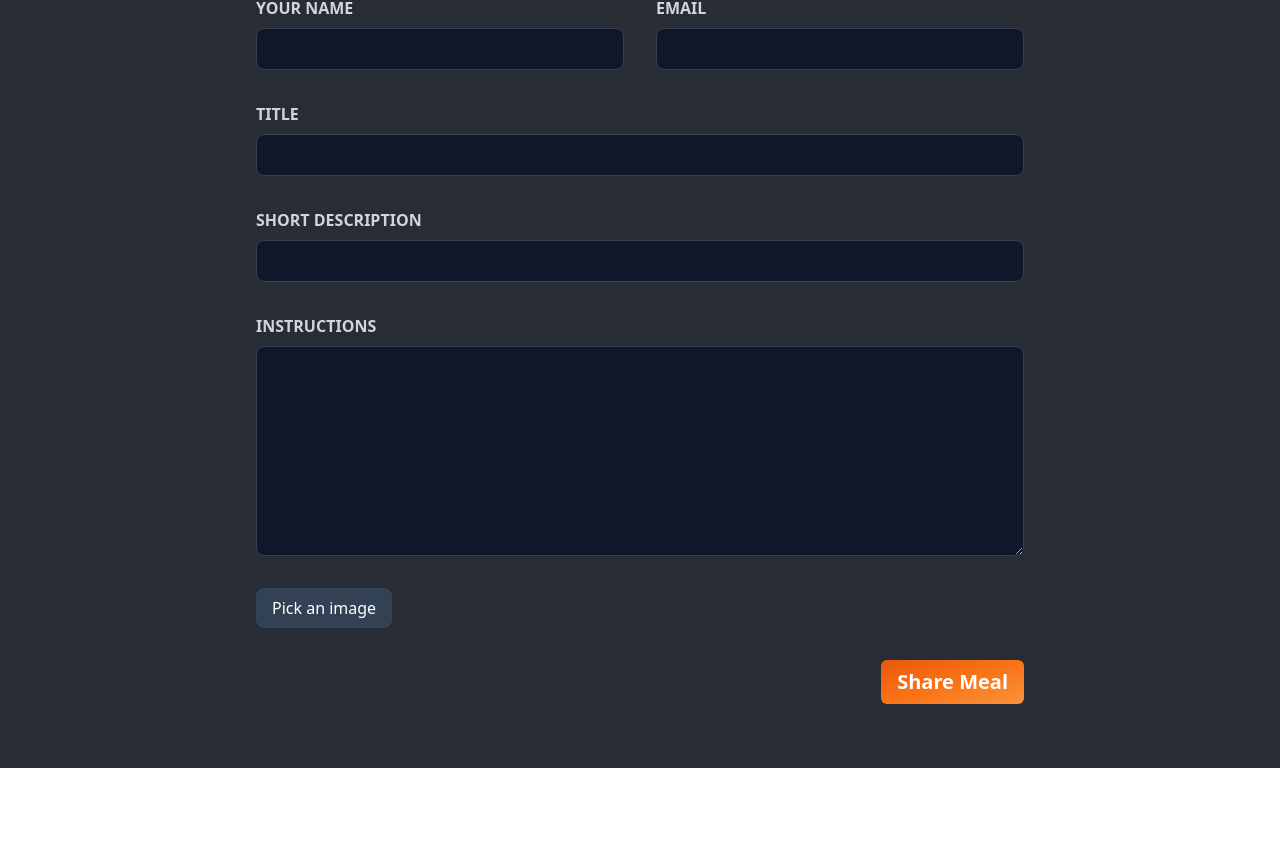
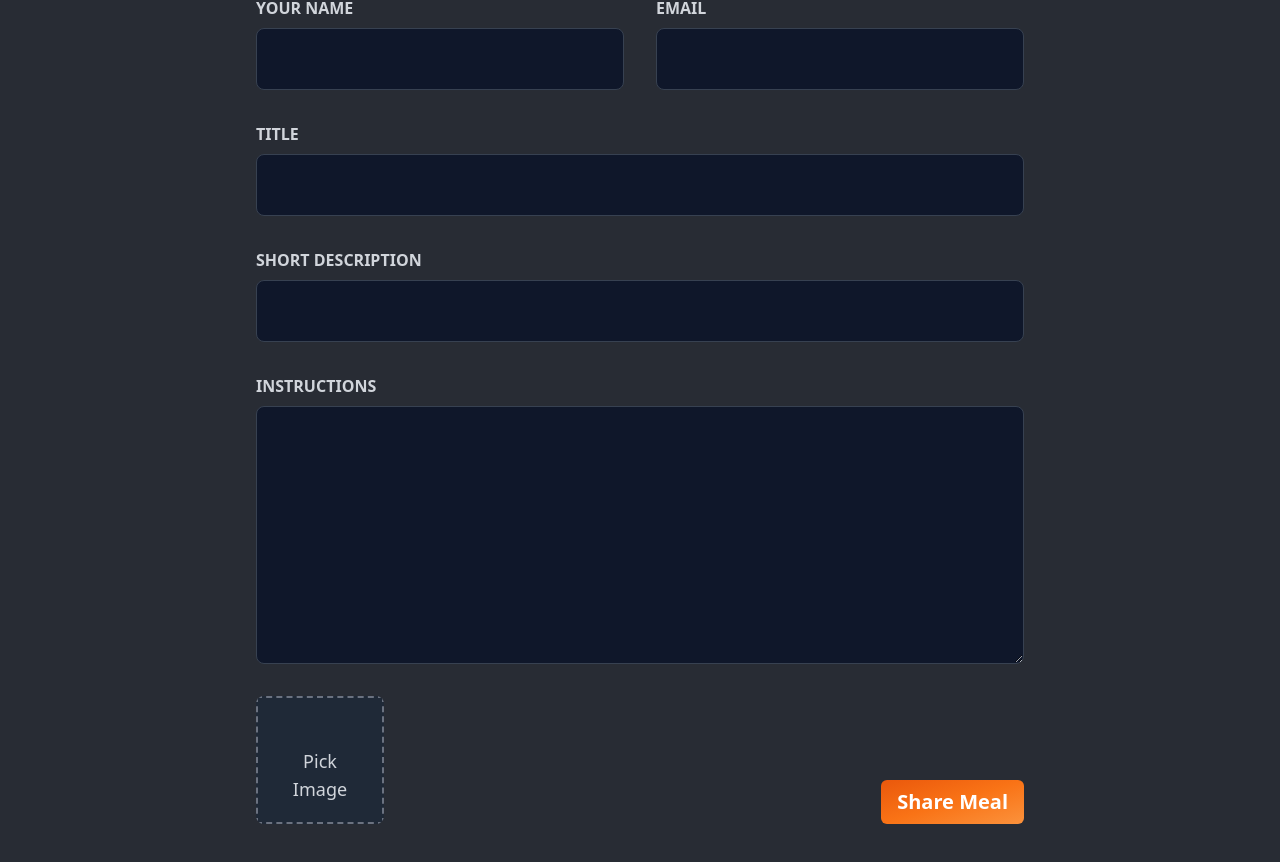
Before and after one commit to IIvexII/Foodies-nextjs, a Next.js app: page /meals/share in a window 1280 px wide. Shown: the part 436-1298 px from the top of the page. Before the commit the page ends 1204 px from the top, so only its background shows below. Built offline with nearby package versions, Linux system fonts and the light colour scheme.

Commit message:
feat: make the share page functional

```diff
--- /dev/null
+++ b/actions/share.ts
@@ -0,0 +1,13 @@
+"use server";
+
+export async function shareMeal(formData: FormData) {
+  const name = formData.get("name") as string;
+  const email = formData.get("email") as string;
+  const title = formData.get("title") as string;
+  const summery = formData.get("summery") as string;
+  const instructions = formData.get("instructions") as string;
+  const image = formData.get("image") as string;
+
+  console.log(name, email, title, summery, instructions, image);
+  // send the data to the server
+}
--- a/app/meals/share/page.tsx
+++ b/app/meals/share/page.tsx
@@ -1,3 +1,5 @@
+import { shareMeal } from "@/actions/share";
+
 import { CTAButton } from "@/components/cta-button";
 import HighLightedText from "@/components/highlighted-text";
 import ImagePicker from "@/components/meals/image-picker";
@@ -6,7 +8,7 @@ import TextInput from "@/components/meals/text-input";
 export default function ShareMealPage() {
 
 
-  return <form className="max-w-screen-md mx-auto flex flex-col gap-8 my-16">
+  return <form className="max-w-screen-md mx-auto flex flex-col gap-8 my-16" action={shareMeal}>
     <header className="mb-12">
       <h1 className="text-6xl font-semibold mb-2">Share your <HighLightedText>favorite recipe</HighLightedText></h1>
       <p className="text-2xl font-light">The world is waiting for your delicious recipe!</p>
@@ -18,8 +20,11 @@ export default function ShareMealPage() {
     <TextInput label="Title" name="title" />
     <TextInput label="Short Description" name="summery" />
     <TextInput label="Instructions" name="instructions" type="textarea" />
-    <ImagePicker />
 
-    <CTAButton className="self-end" type="submit" >Share Meal</CTAButton>
+    <div className="flex flex-row justify-between">
+      <ImagePicker />
+
+      <CTAButton className="self-end" type="submit" >Share Meal</CTAButton>
+    </div>
   </form>;
 }
--- a/components/meals/image-picker.tsx
+++ b/components/meals/image-picker.tsx
@@ -1,15 +1,45 @@
 "use client";
 
 import { useRef } from "react";
+import { useState } from "react";
 
 export default function ImagePicker() {
+    const [pickedImage, setPickedImage] = useState<string | null>(null);
     const ref = useRef<HTMLInputElement>(null);
 
     const pickImageHandler = () => {
         ref?.current?.click();
     }
-    return <div>
-        <input ref={ref} type="file" accept="image/jpeg, image/jpg, image/png" className="hidden" />
-        <button type="button" onClick={pickImageHandler} className="bg-slate-700 px-4 py-2 rounded-lg">Pick an image</button>
+
+    const pickedImageHandler = (event: React.ChangeEvent<HTMLInputElement>) => {
+        const file = event.target.files?.[0];
+        if (!file) {
+            setPickedImage(null);
+            return;
+        }
+        const reader = new FileReader();
+        reader.onload = () => {
+            setPickedImage(reader.result as string);
+        }
+        reader.readAsDataURL(file);
+    }
+
+    return <div className="flex  justify-between cursor-pointer relative">
+        <div className="w-32 h-32 bg-gray-800 rounded-lg overflow-hidden flex justify-center items-center">
+            {pickedImage ?
+                <img src={pickedImage} alt="Picked" className="w-full h-full object-cover" onClick={pickImageHandler} />
+                :
+                <p className="text-gray-300 text-center p-4 text-lg border-2 border-gray-500 border-dashed w-full h-full pt-[38%]" onClick={pickImageHandler}>Pick Image</p>
+            }
+        </div>
+        <input
+            ref={ref}
+            type="file"
+            accept="image/jpeg, image/jpg, image/png"
+            name="image"
+            className="absolute bottom-0 left-0 opacity-0"
+            onChange={pickedImageHandler}
+            required
+        />
     </div>
 }
--- a/components/meals/text-input.tsx
+++ b/components/meals/text-input.tsx
@@ -9,12 +9,12 @@ export default function TextInput({ label, name, type = "text" }: TextInputProps
     const renderInput = () => {
         if (type === "textarea") {
             return (
-                <textarea id={name} rows={8} className="p-2 bg-slate-900 border border-gray-700 rounded-lg focus:border-gray-500 focus:outline-none focus:ring-gray-500 focus:ring-offset-0 focus:ring-offset-gray-900 text-gray-200 placeholder-gray-500" />
+                <textarea id={name} rows={8} className="p-4 bg-slate-900 border border-gray-700 rounded-lg focus:border-gray-500 focus:outline-none focus:ring-gray-500 focus:ring-offset-0 focus:ring-offset-gray-900 text-gray-400 text-xl placeholder-gray-500" />
             );
         }
 
         return (
-            <input id={name} name={name} type={type} className="p-2 bg-slate-900 border border-gray-700 rounded-lg focus:border-gray-500 focus:outline-none focus:ring-gray-500 focus:ring-offset-0 focus:ring-offset-gray-900 text-gray-200 placeholder-gray-500" />
+            <input id={name} name={name} type={type} className="p-4 text-xl bg-slate-900 border border-gray-700 rounded-lg focus:border-gray-500 focus:outline-none focus:ring-gray-500 focus:ring-offset-0 focus:ring-offset-gray-900 text-gray-400 placeholder-gray-500" />
         );
     }
 
```
